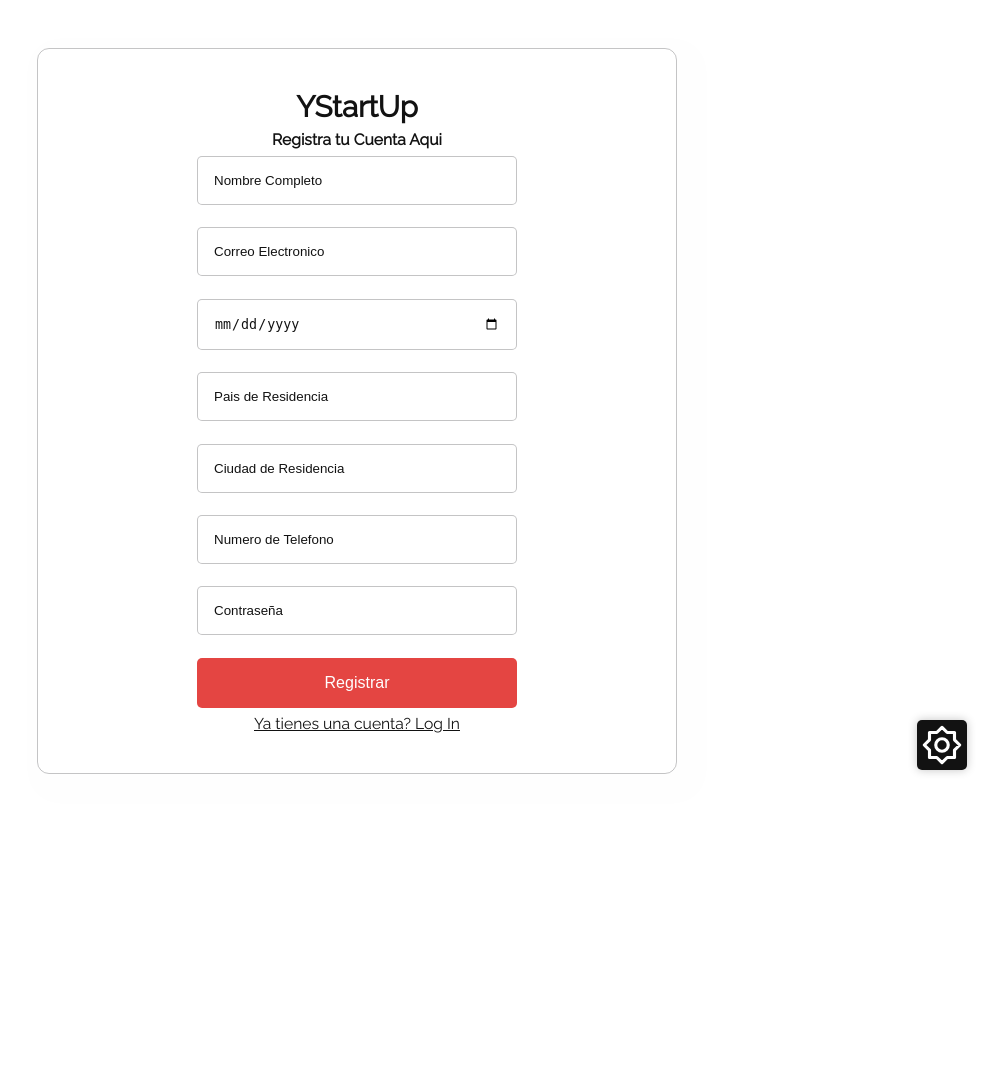
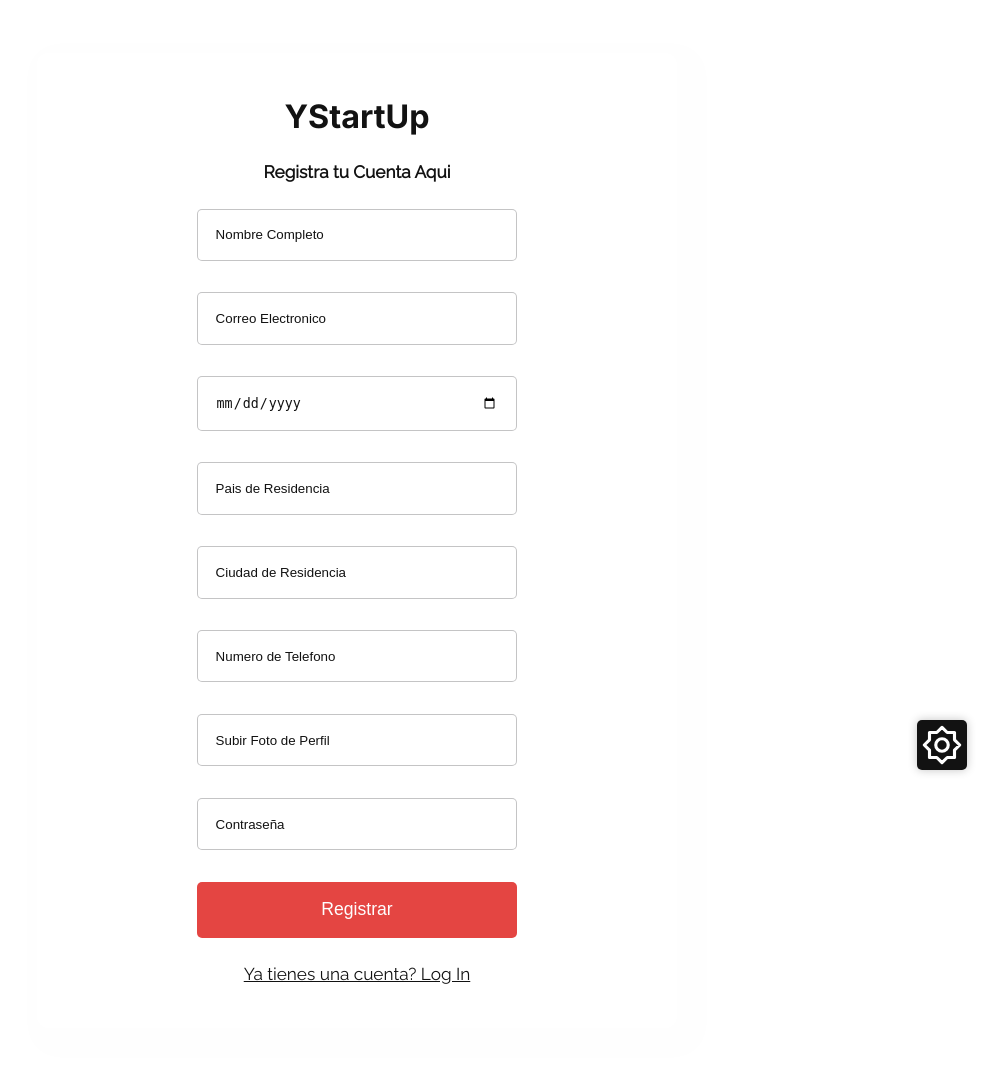
Before and after one commit to Savecoders/WebCrowdFunding, a Flask app: page /user/register in a window 1280 px wide. Shown: the whole page, without its empty margins (283-1280 px from the left). Before the commit the page ends 774 px from the top, so only its background shows below. Run offline with Flask 3, Linux system fonts and the light colour scheme.

Commit message:
Add styling changes to login and register pages

```diff
--- a/public/static/css/base.css
+++ b/public/static/css/base.css
@@ -8,6 +8,7 @@
   --secondary-color: #6793ff;
   --accent-color: #e44542;
   --hover-color: #d73c39;
+  --check-color: rgb(123, 215, 92);
   --text-color: #121212;
   --text-color2: #fefefe;
   --subtext-color: #2c2c2c;
@@ -24,7 +25,7 @@
 }
 
 html {
-  font-size: 100%;
+  font-size: 110%;
 }
 
 * {
@@ -46,6 +47,7 @@ body.dark {
   --secondary-color: #1a2840;
   --accent-color: #79a6fe;
   --hover-color: #5586e8;
+  --check-color: rgb(146, 254, 107);
   --text-color: #d0caba;
   --text-color2: #07090b;
   --subtext-color: #e0dcd1;
--- a/public/static/css/login.css
+++ b/public/static/css/login.css
@@ -2,6 +2,7 @@ body {
   margin: 0;
   padding: 0;
   gap: 0;
+  font-family: "Raleway", sans-serif;
 }
 
 .flex {
@@ -18,7 +19,7 @@ body {
   border-radius: 12px;
   min-width: 50vw;
   height: 60vh;
-  gap: 0.4rem;
+  gap: 1.5rem;
   border: 0.2px solid var(--accent-color-transparent);
   box-shadow: 10px 10px 20px 20px var(--bg2);
   overflow: auto;
@@ -26,6 +27,7 @@ body {
 
 .login-card h2 {
   color: var(--text-color);
+  font-family: "Inter", sans-serif;
   font-size: 3ch;
   margin: 0;
 }
--- a/public/static/css/register.css
+++ b/public/static/css/register.css
@@ -9,7 +9,6 @@ body {
   display: flex;
   align-items: center;
   flex-direction: column;
-  justify-content: center;
 }
 
 .container {
@@ -20,18 +19,18 @@ body {
   min-width: 50vw;
   padding-top: 2.5rem;
   padding-bottom: 2.5rem;
-  gap: 0.4rem;
-  border: 0.2px solid var(--accent-color-transparent);
+  gap: 1.5em;
   box-shadow: 10px 10px 20px 20px var(--bg2);
 }
 
-.register-card h2 {
+.register-card h1 {
+  font-family: "Inter", sans-serif;
   color: var(--text-color);
   font-size: 3ch;
   margin: 0;
 }
 
-.register-card h5 {
+.register-card h4 {
   color: var(--text-color);
   font-size: 1.6ch;
 }
@@ -43,8 +42,8 @@ body {
 }
 
 .box {
-  min-width: 50%;
-  gap: 1.4rem;
+  min-width: 70%;
+  gap: 1.8rem;
 }
 
 .box input[type="email"],
@@ -68,17 +67,59 @@ body {
   color: var(--text-color);
 }
 
+.file-upload input[type="file"] {
+  appearance: none;
+  display: none;
+  visibility: hidden;
+  opacity: 0;
+  z-index: -1;
+}
+.file-upload {
+  display: inline-block;
+  position: relative;
+  background-color: var(--bg);
+  width: 320px;
+  color: var(--text-color);
+  padding: 1rem 1rem;
+  border-radius: 5px;
+  justify-content: initial;
+  text-align: initial;
+  -webkit-transition: all 0.2s ease-out;
+  -moz-transition: all 0.2s ease-out;
+  -ms-transition: all 0.2s ease-out;
+  -o-transition: all 0.2s ease-out;
+  transition: all 0.2s ease-out;
+  border: 1px solid var(--accent-color-transparent);
+}
+::-webkit-input-placeholder {
+  color: var(--text-color);
+}
+
 .box input:focus {
   border: 1px solid #79a6fe;
 }
 
-a {
-  color: #5c7fda;
-  text-decoration: none;
+.file-upload:hover {
+  border: 1px solid #79a6fe;
 }
 
-a:hover {
-  text-decoration: underline;
+.file-upload label {
+  display: block;
+  position: absolute;
+  width: 100%;
+  height: 100%;
+  z-index: 1;
+  top: 0;
+  left: 0;
+  cursor: pointer;
+}
+
+.file-upload-selected {
+  color: var(--check-color);
+  font-family: "Raleway", sans-serif;
+  font-size: 2ch;
+  font-style: oblique;
+  font-weight: 700;
 }
 
 .btn1 {
--- /dev/null
+++ b/public/static/js/checkSubmitFile.js
@@ -0,0 +1,18 @@
+
+const $ = document.querySelector.bind(document);
+
+const checkSubmitFile = () => {
+    // label upload image
+    const label = $('.file-upload-label');
+    // input image
+    const inputFile = $('#profile_image');
+
+    // check if file/image is selected
+    if (inputFile && inputFile.files.length) {
+        label.innerHTML = "Foto de Perfil seleccionada";
+        label.classList.add('file-upload-selected');
+    } else {
+        label.innerHTML = "Seleccionar Foto de Perfil";
+        label.classList.remove('file-upload-selected');
+    }
+}
--- a/public/templates/user/login.html
+++ b/public/templates/user/login.html
@@ -7,7 +7,7 @@
 
 <div class="flex container">
   <div class="flex login-card">
-    <h2>YStart<span>Up</span></h2>
+    <h1>YStart<span>Up</span></h1>
     <h5>Inicia Sesion con tu Cuenta</h5>
     <form
       name="form1"
--- a/public/templates/user/register.html
+++ b/public/templates/user/register.html
@@ -7,15 +7,15 @@
 
 <div class="flex container">
   <div class="flex register-card">
-    <h2>YStart<span>Up</span></h2>
-    <h5>Registra tu Cuenta Aqui</h5>
+    <h1>YStart<span>Up</span></h1>
+    <h4>Registra tu Cuenta Aqui</h4>
     <form method="post" name="formRegister" class="flex box">
       <input
         type="text"
         name="username"
         placeholder="Nombre Completo"
         autocomplete="off"
-        oninput="this.value = this.value.replace(/[^a-zA-Z0-9 ]/g, '')"
+        oninput="this.value = this.value.replace(/[^a-zA-Z ]/g, '')"
         required
       />
       <input
@@ -37,7 +37,7 @@
         name="country"
         placeholder="Pais de Residencia"
         autocomplete="off"
-        oninput="this.value = this.value.replace(/[^a-zA-Z0-9 ]/g, '')"
+        oninput="this.value = this.value.replace(/[^a-zA-Z ]/g, '')"
         required
       />
       <input
@@ -45,7 +45,7 @@
         name="city"
         placeholder="Ciudad de Residencia"
         autocomplete="off"
-        oninput="this.value = this.value.replace(/[^a-zA-Z0-9 ]/g, '')"
+        oninput="this.value = this.value.replace(/[^a-zA-Z ]/g, '')"
         required
       />
 
@@ -57,6 +57,19 @@
         oninput="this.value = this.value.replace(/[^0-9 ]/g, '')"
         required
       />
+
+      <!-- input perfil image -->
+      <button class="file-upload">
+        <span class="file-upload-label">Subir Foto de Perfil</span>
+        <label for="profile_image"></label>
+        <input
+          type="file"
+          id="profile_image"
+          accept="image/*"
+          name="profile_image"
+          onchange="checkSubmitFile()"
+        />
+      </button>
 
       <input
         type="password"
@@ -71,4 +84,6 @@
   </div>
 </div>
 
+<script src="{{ url_for('static', filename='js/checkSubmitFile.js') }}"></script>
+
 {% endblock %}
```
